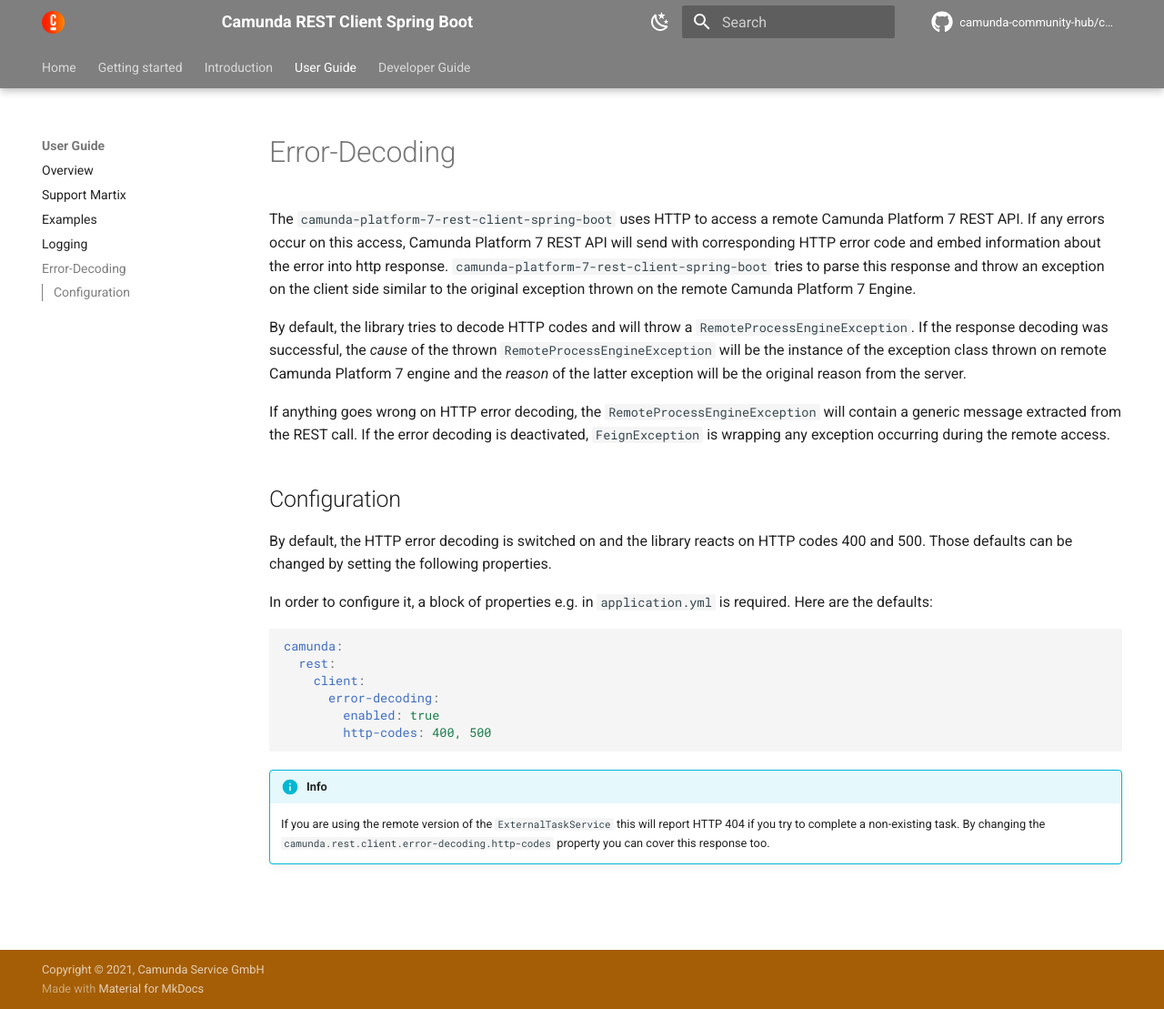
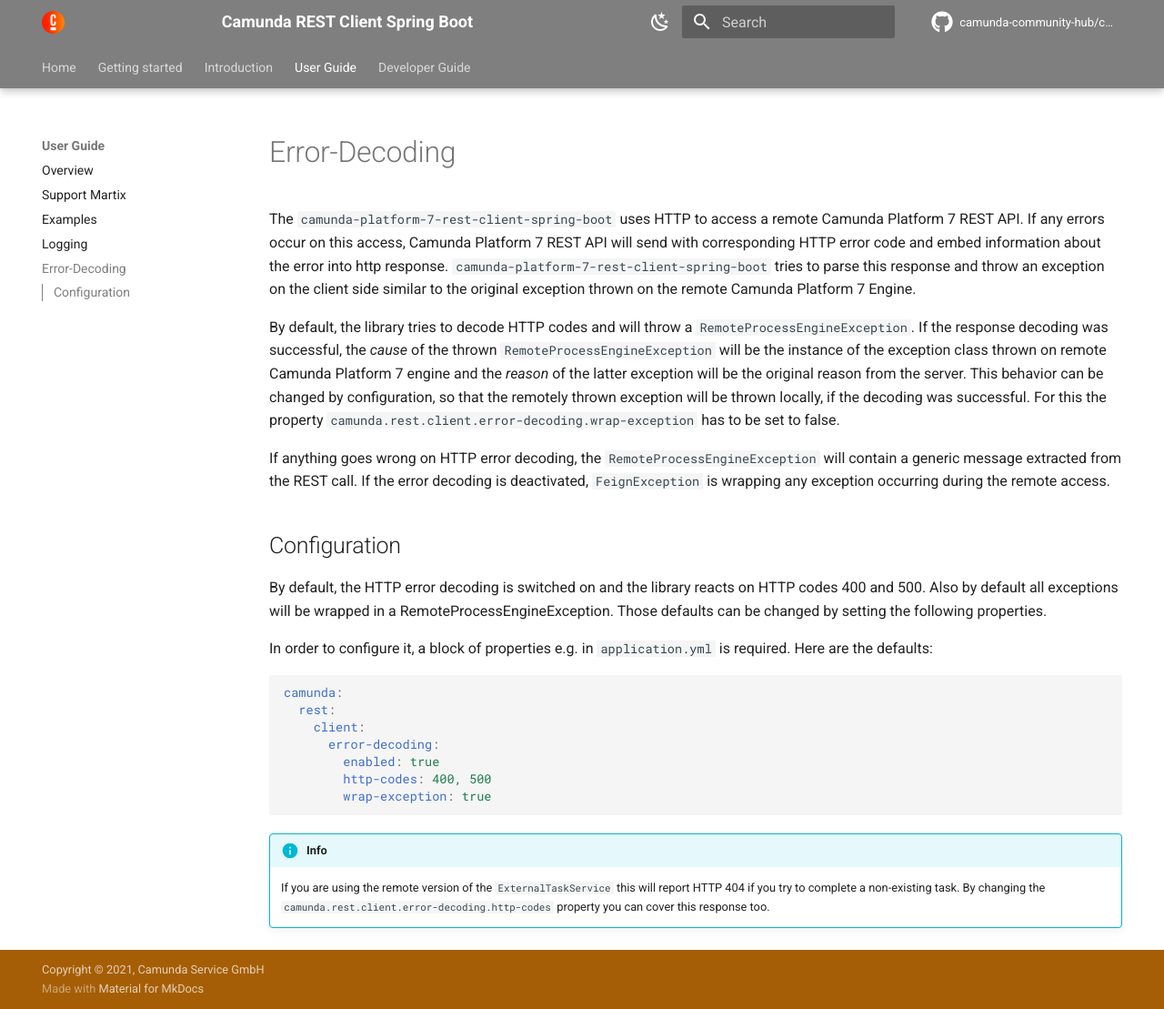
Before and after one commit to camunda-community-hub/camunda-platform-7-rest-client-spring-boot, an MkDocs documentation site: the page built from docs/user-guide/error-decoding.md, in a window 1280 px wide and 1109 px high. Shown: the whole window at 91% size. Built offline with MkDocs 1.6.1 and Material for MkDocs 9.7.7, drawn with Linux system fonts in a browser that asks for light colours; comment, search, counter and statistics services are not loaded; the version menu is left out.

Commit message:
feature: #241 adjust documentation

````diff
--- a/docs/user-guide/error-decoding.md
+++ b/docs/user-guide/error-decoding.md
@@ -6,13 +6,14 @@
 By default, the library tries to decode HTTP codes and will throw a `RemoteProcessEngineException`. If the response decoding
 was successful, the _cause_ of the thrown `RemoteProcessEngineException` will be the instance of the exception class thrown
 on remote Camunda Platform 7 engine and the _reason_ of the latter exception will be the original reason from the server.
+This behavior can be changed by configuration, so that the remotely thrown exception will be thrown locally, if the decoding was successful. For this the property `camunda.rest.client.error-decoding.wrap-exception` has to be set to false.
 
 If anything goes wrong on HTTP error decoding, the `RemoteProcessEngineException` will contain a generic message extracted from
 the REST call. If the error decoding is deactivated, `FeignException` is wrapping any exception occurring during the remote access.
 
 ## Configuration
 
-By default, the HTTP error decoding is switched on and the library reacts on HTTP codes 400 and 500. Those defaults can be
+By default, the HTTP error decoding is switched on and the library reacts on HTTP codes 400 and 500. Also by default all exceptions will be wrapped in a RemoteProcessEngineException. Those defaults can be
 changed by setting the following properties.
 
 In order to configure it, a block of properties e.g. in `application.yml` is required. Here are the defaults:
@@ -24,6 +25,7 @@
       error-decoding:
         enabled: true
         http-codes: 400, 500
+        wrap-exception: true
 ```
 
 !!! info
````
